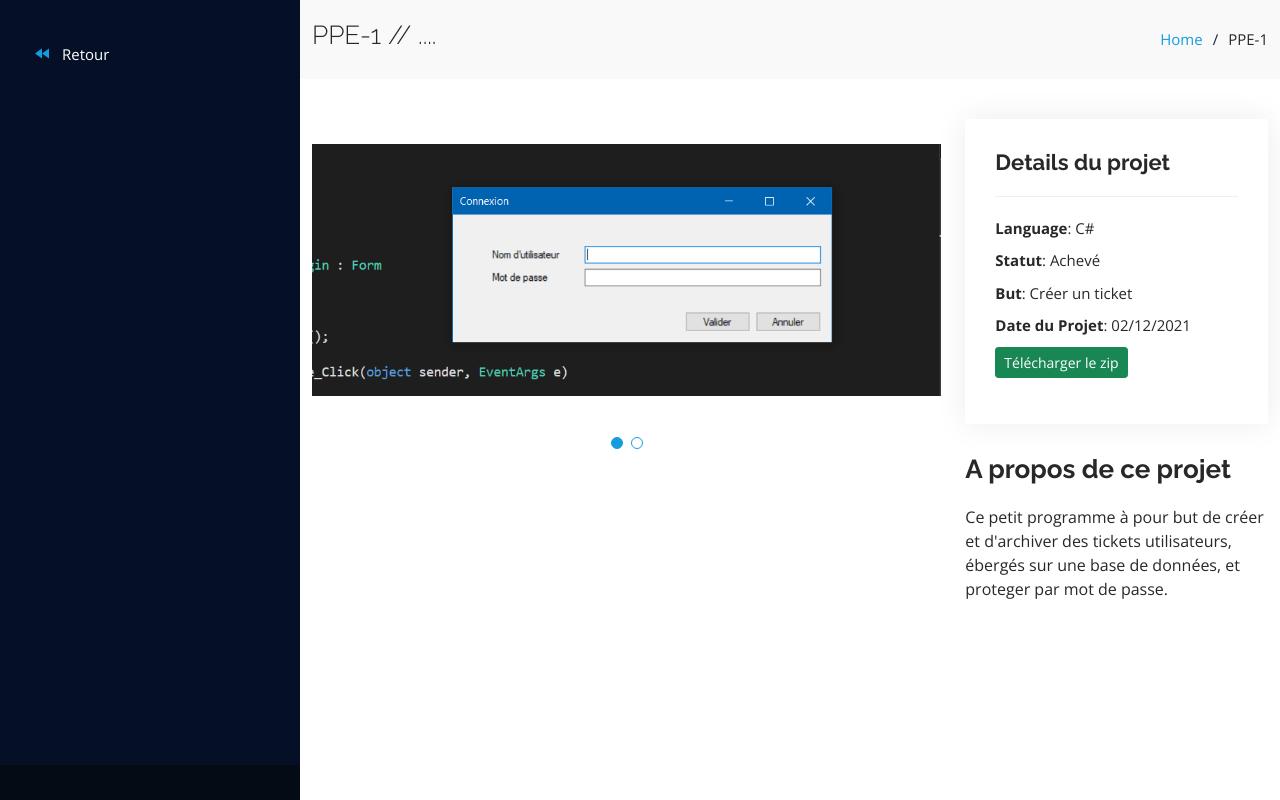
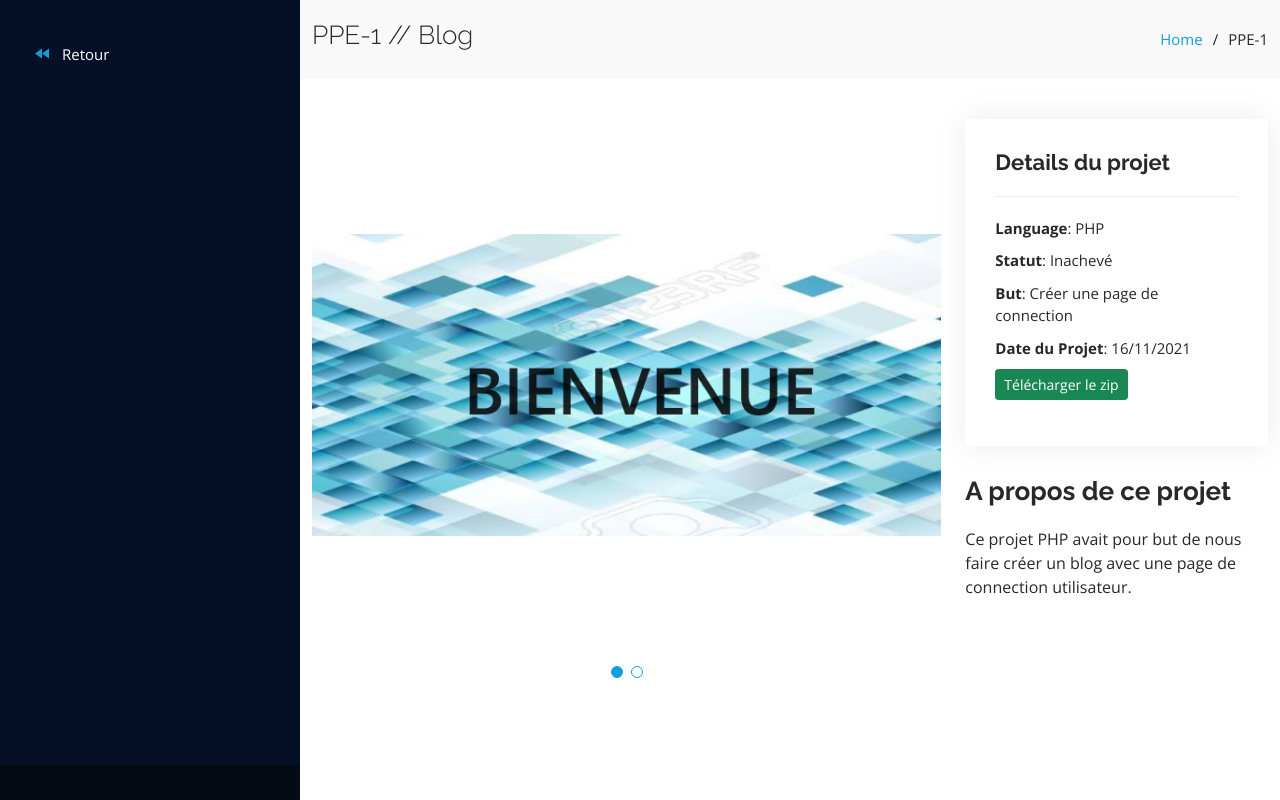
Before and after one commit to lefeuj/Portfolio, a PHP site: page /portfolio-PPE-1.php in a window 1280 px wide. Run offline with PHP 8.4, Linux system fonts and the light colour scheme.

Commit message:
modifs photo ppe

```diff
--- a/portfolio-PPE-1.php
+++ b/portfolio-PPE-1.php
@@ -58,7 +58,7 @@
       <div class="container">
 
         <div class="d-flex justify-content-between align-items-center">
-          <h2>PPE-1 // ....</h2>
+          <h2>PPE-1 // Blog</h2>
           <ol>
             <li><a href="index.php">Home</a></li>
             <li>PPE-1</li>
@@ -80,11 +80,11 @@
               <div class="swiper-wrapper align-items-center">
 
                 <div class="swiper-slide">
-                  <img src="assets/img/portfolio/portfolio-details-2.jpg" alt="">
+                  <img src="assets/img/portfolio/portfolio-details-0.jpg" alt="">
                 </div>
 
                 <div class="swiper-slide">
-                  <img src="assets/img/portfolio/portfolio-details-3.jpg" alt="">
+                  <img src="assets/img/portfolio/portfolio-details-1.jpg" alt="">
                 </div>
 
               </div>
@@ -96,17 +96,17 @@
             <div class="portfolio-info">
               <h3>Details du projet</h3>
               <ul>
-                <li><strong>Language</strong>: C#</li>
-                <li><strong>Statut</strong>: Achevé </li>
-                <li><strong>But</strong>: Créer un ticket </li>
-                <li><strong>Date du Projet</strong>: 02/12/2021</li>
-                <li><a href="assets/programmes/Ticket.zip" download="WinAppTicket" class="btn btn-success btn-sm">Télécharger le zip</a></li>
+                <li><strong>Language</strong>: PHP</li>
+                <li><strong>Statut</strong>: Inachevé </li>
+                <li><strong>But</strong>: Créer une page de connection </li>
+                <li><strong>Date du Projet</strong>: 16/11/2021</li>
+                <li><a href="assets/programmes/PPE-1.zip" download="PPE-1" class="btn btn-success btn-sm">Télécharger le zip</a></li>
               </ul>
             </div>
             <div class="portfolio-description">
               <h2>A propos de ce projet</h2>
               <p>
-                Ce petit programme à pour but de créer et d'archiver des tickets utilisateurs, ébergés sur une base de données, et proteger par mot de passe.
+                Ce projet PHP avait pour but de nous faire créer un blog avec une page de connection utilisateur.
               </p>
             </div>
           </div>
```
Also changed, not shown: index.php (+8 -8 lines), portfolio-PPE-3.php (+10 -7 lines), assets/img/portfolio/portfolio-details-0.jpg (added), assets/img/portfolio/portfolio-details-1.jpg (added), assets/img/portfolio/ppe-1.jpg (added), assets/img/portfolio/ppe-2.jpg (added), assets/img/portfolio/ppe-3.jpg (added), assets/img/portfolio/ppe-4.jpg (added), 1 other file.
